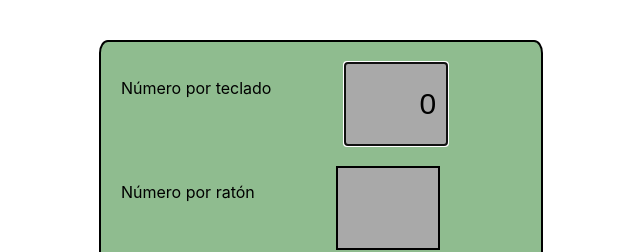
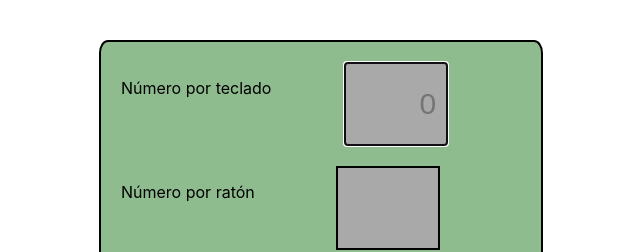
Before and after one commit to danugarri/Sumadora, a React (Create React App) app: page / in a window 1280 px wide. Shown: the top 252 px of the page, without its empty margins (319-959 px from the left). Built offline with nearby package versions, Linux system fonts and the light colour scheme.

Commit message:
uncommited changes

```diff
--- a/public/index.html
+++ b/public/index.html
@@ -9,7 +9,7 @@
       name="description"
       content="Simple calculator to use a plus function"
     />
-    <link rel="apple-touch-icon" href="%PUBLIC_URL%/logo192.png" />
+    <link rel="apple-touch-icon" href="favicon.ico" />
     <!--
       manifest.json provides metadata used when your web app is installed on a
       user's mobile device or desktop. See https://developers.google.com/web/fundamentals/web-app-manifest/
--- a/src/App.js
+++ b/src/App.js
@@ -11,13 +11,13 @@ function App() {
  */
  //state from the Numbers component
   const [numberToAdd,setNumberToAdd]= useState(
-    [''
+    [null
 
     ])
     //////lo cambio por un array
   //state from the Result component
     const [input,setInput] = useState([
-        0])
+        null])
    const withOutCero=input[0]==='0'?input.slice(1,100):input
     console.log('el input del componente result es '+withOutCero+ ' y el tipo de dato es '+ typeof Number(input) )
     console.log('el resultado total es '+Number(input+numberToAdd))
--- a/src/components/Result/Result.js
+++ b/src/components/Result/Result.js
@@ -28,7 +28,7 @@ const Result= ({state,onHandleChange,plusState,numberToAdd}) =>{
              {/*aquí se mostrará el resultado*/}
              <section>
             <p>Número por teclado</p>
-            <input type='number' id='result-number' placeholder='0' autoFocus onChange={handleChangeInput} value={state}/>
+            <input type='number' id='result-number' placeholder='0' autoFocus onChange={handleChangeInput} value={state===0?'':state}/>
             {console.log('estado en el componente Result '+state)}
             {/*with this i can render the result of the summation<h1>{plusState}</h1>*/}
 
```
Also changed, not shown: public/logo192.png (deleted), public/logo512.png (deleted).
